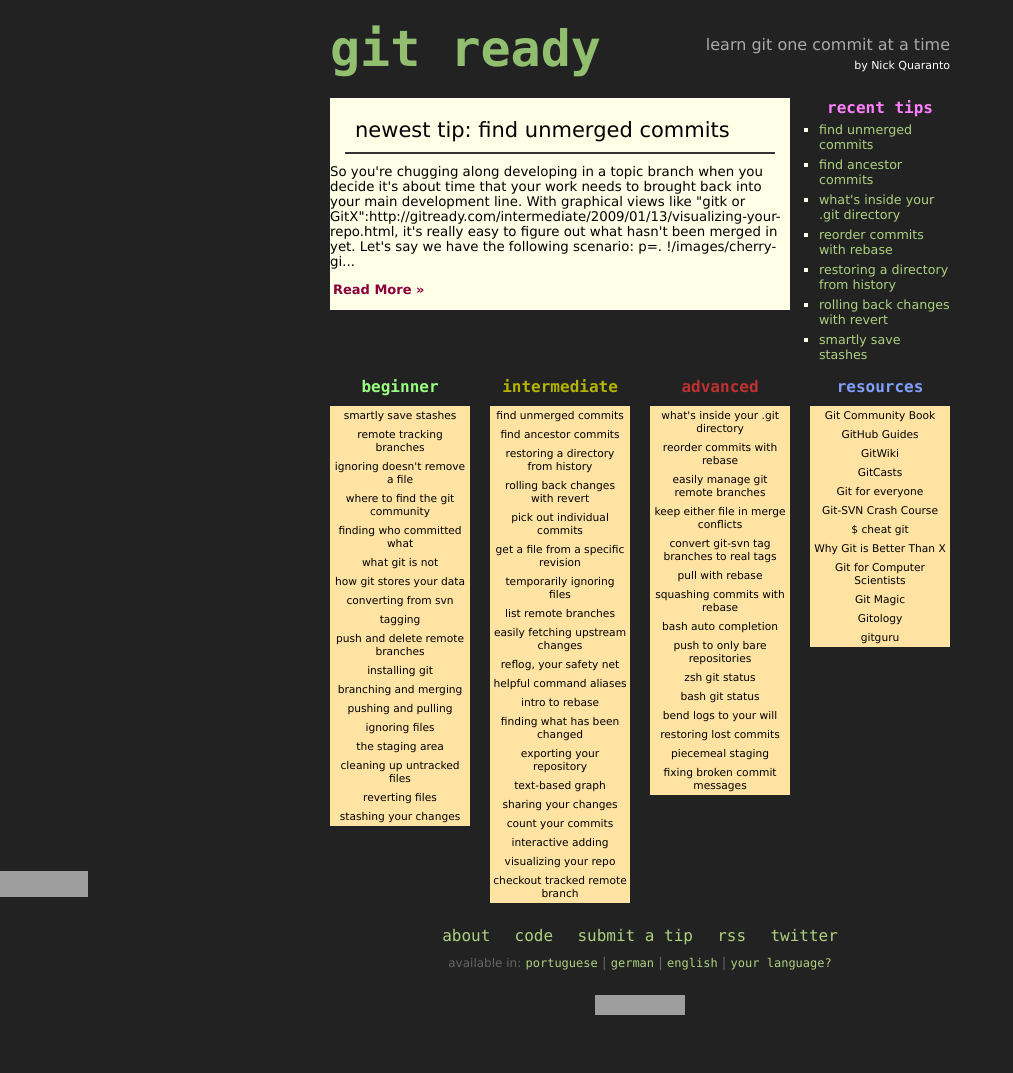
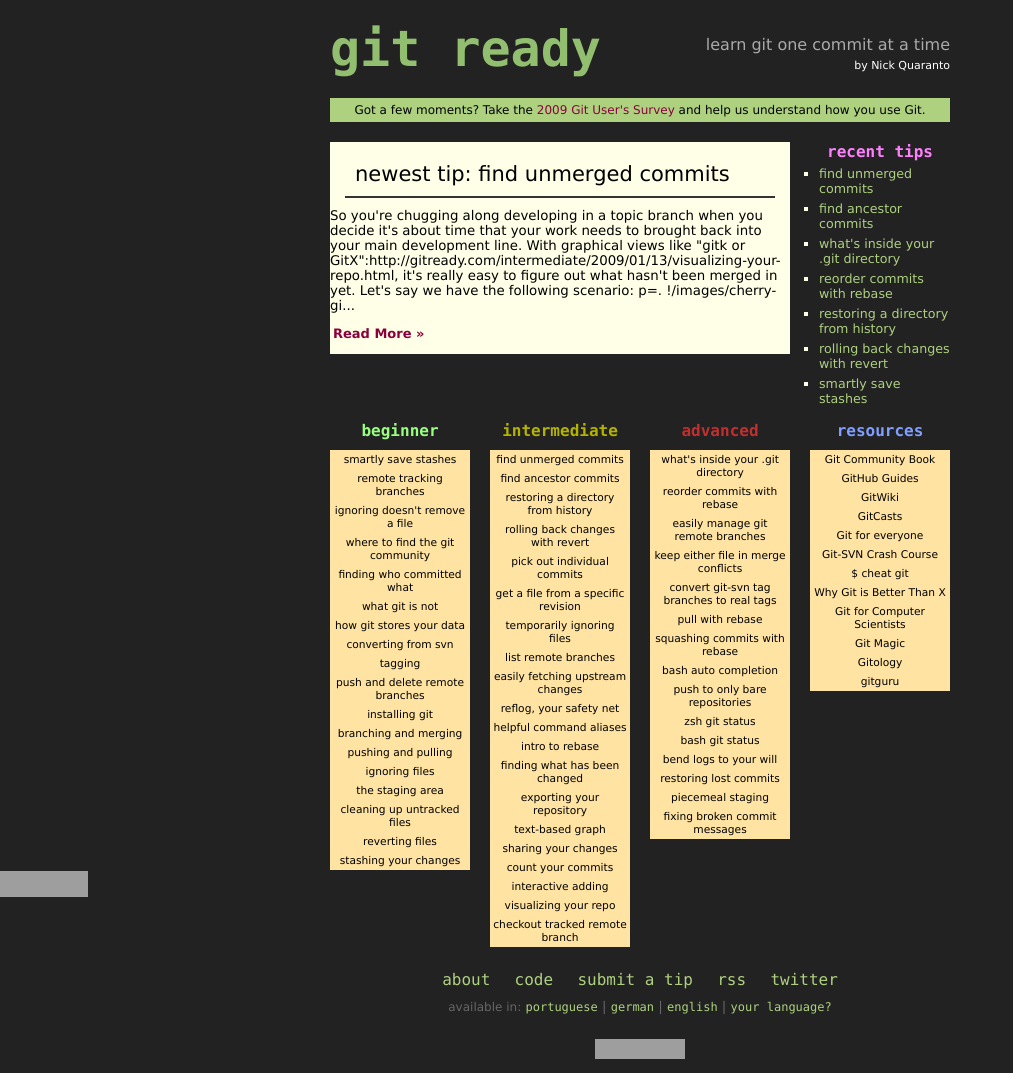
Before and after one commit to qrush/gitready, a Jekyll site: the page built from index.html, in a window 1280 px wide. Shown: the whole page, without its empty margins (0-1013 px from the left). Built offline with Jekyll 4.4.1, drawn with Linux system fonts in a browser that asks for light colours; before the commit the page ends 1029 px from its top, so only the background shows below that; grey boxes are pictures that could not be loaded.

Commit message:
Adding link to the survey

```diff
--- a/_layouts/default.html
+++ b/_layouts/default.html
@@ -21,6 +21,9 @@
       <div class="author">by Nick Quaranto</div>
     </div>
     <div class="grid_8 prefix_2 suffix_2 main">
+      <div class="survey">
+        Got a few moments? Take the <a href="http://tinyurl.com/GitSurvey2009">2009 Git User's Survey</a> and help us understand how you use Git.
+      </div>
       {{ content }}
     </div>
     <div class="grid_2 prefix_2 links">
--- a/css/screen.css
+++ b/css/screen.css
@@ -283,3 +283,11 @@
   #related h2 {
     margin-bottom: 1em;
   }
+
+.survey {
+  font-size: 90%;
+  text-align: center;
+  padding: 5px;
+  background: #AED180;
+  margin-bottom: 20px;
+}
```
